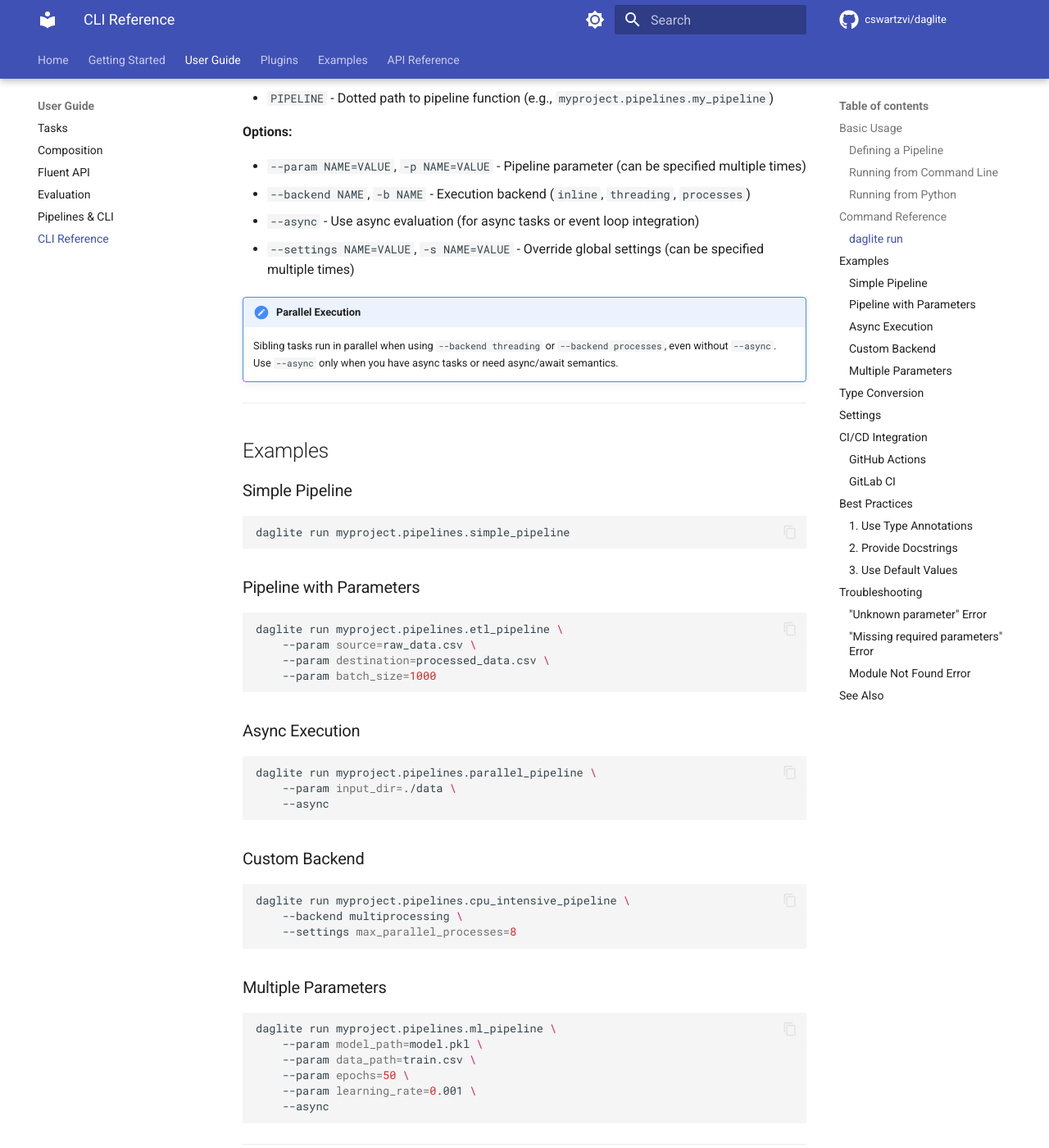
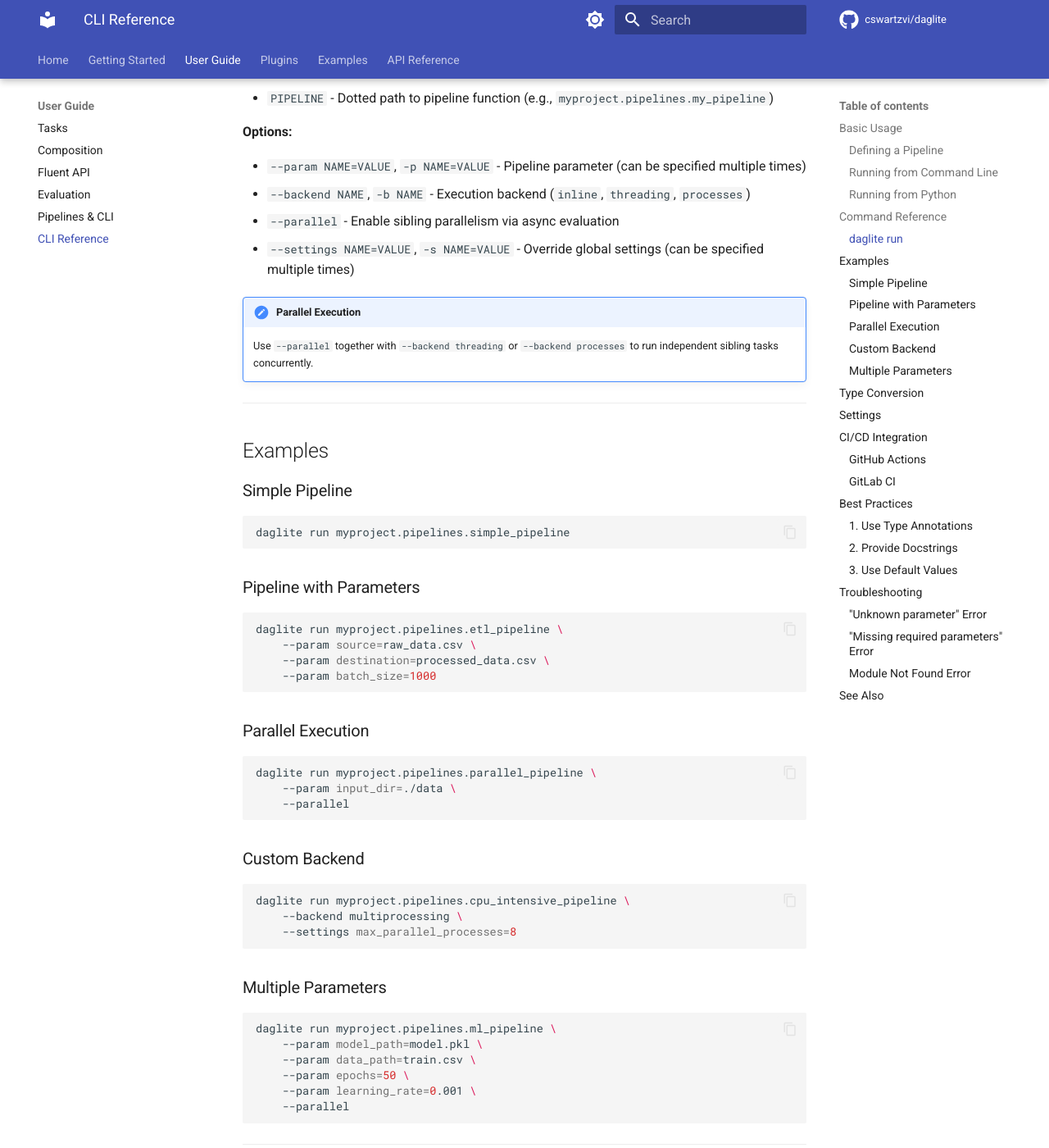
Before and after one commit to cswartzvi/daglite, an MkDocs documentation site: the page built from docs/user-guide/cli.md, in a window 1280 px wide and 1400 px high, scrolled down 1640 px. Shown: the whole window at 82% size. Built offline with MkDocs 1.6.1 and Material for MkDocs 9.7.7, drawn with Linux system fonts in a browser that asks for light colours; comment, search, counter and statistics services are not loaded.

Commit message:
Fix CLI --backend, settings parsing, and --async naming (#61)
- Pass --backend value to DagliteSettings.default_backend so it actually
  takes effect during evaluation
- Use typing.get_type_hints() to introspect DagliteSettings field types
  instead of hardcoding int(); handles bool, str, and Union types
- Rename --async flag to --parallel — it enables sibling parallelism,
  not Python async/await semantics
- Add tests for bool settings and backend application
- Update CLI docs for --parallel flag

````diff
--- a/docs/user-guide/cli.md
+++ b/docs/user-guide/cli.md
@@ -84,12 +84,12 @@
 
 - `--param NAME=VALUE`, `-p NAME=VALUE` - Pipeline parameter (can be specified multiple times)
 - `--backend NAME`, `-b NAME` - Execution backend (`inline`, `threading`, `processes`)
-- `--async` - Use async evaluation (for async tasks or event loop integration)
+- `--parallel` - Enable sibling parallelism via async evaluation
 - `--settings NAME=VALUE`, `-s NAME=VALUE` - Override global settings (can be specified multiple times)
 
 !!! note "Parallel Execution"
-    Sibling tasks run in parallel when using `--backend threading` or `--backend processes`, even without `--async`.
-    Use `--async` only when you have async tasks or need async/await semantics.
+    Use `--parallel` together with `--backend threading` or `--backend processes` to run
+    independent sibling tasks concurrently.
 
 ---
 
@@ -110,12 +110,12 @@
     --param batch_size=1000
 ```
 
-### Async Execution
+### Parallel Execution
 
 ```bash
 daglite run myproject.pipelines.parallel_pipeline \
     --param input_dir=./data \
-    --async
+    --parallel
 ```
 
 ### Custom Backend
@@ -134,7 +134,7 @@
     --param data_path=train.csv \
     --param epochs=50 \
     --param learning_rate=0.001 \
-    --async
+    --parallel
 ```
 
 ---
@@ -209,7 +209,7 @@
       - run: |
           daglite run myproject.pipelines.daily_etl \
             --param date=$(date +%Y-%m-%d) \
-            --async
+            --parallel
 ```
 
 ### GitLab CI
````
Also changed, not shown: 2 other files.
